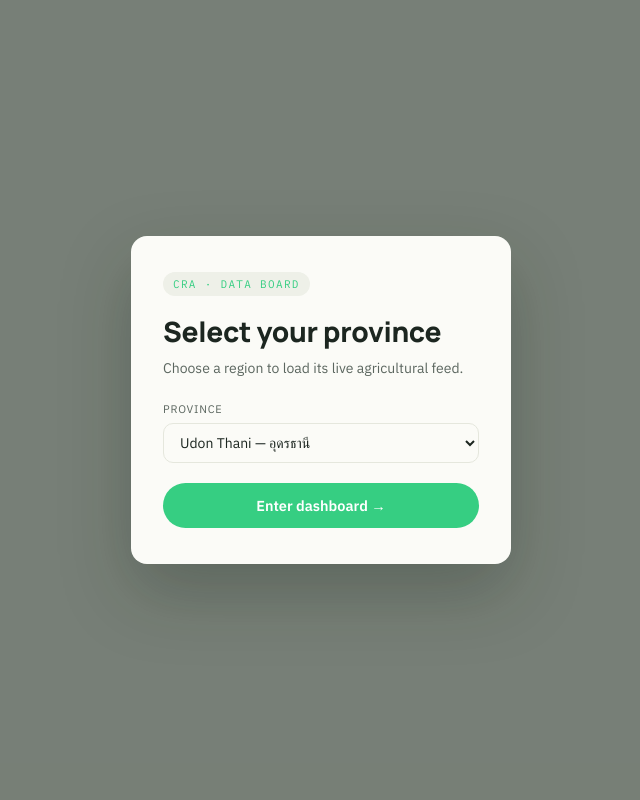
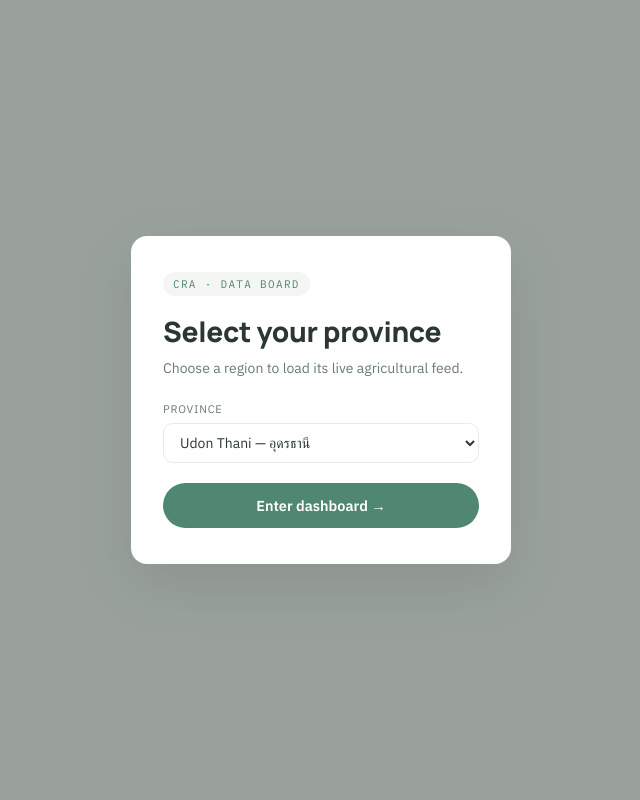
Before and after one commit to kittidae/CRA, a FastAPI app: page / in a window 1280 px wide. Shown: the whole page, without its empty margins (319-959 px from the left). Run offline with FastAPI, Linux system fonts and the light colour scheme.

Commit message:
color fix9

```diff
--- a/static/style.css
+++ b/static/style.css
@@ -1,29 +1,39 @@
 /* ===================================================
-   CRA DATA BOARD — DESIGN TOKENS
+   CRA DATA BOARD — DESIGN TOKENS (Soft & Clean Theme)
    =================================================== */
    :root {
-  /* color */
-  --paddy:        oklab(75.565% -0.15211 0.06718);
-  --paddy-light:  hsl(148, 50%, 56%);
-  --paddy-deep:   lab(70.92% 14.43 24.95);
-  --husk:         #e7ece6;
-  --husk-soft:    #FBE7C2;
-  --clay:         #BC5A2E;
-  --clay-soft:    #F3DCCB;
-  --monsoon:      #2E7CA6;
-  --monsoon-soft: #D9EAF1;
-  --sage-soft:    #DCEBDE;
-  --stone:        #EEF0E8;
-  --paper:        #FBFBF7;
-  --ink:          #1C2620;
-  --ink-soft:     #5B665F;
-  --ink-faint:    #8B948C;
-  --line:         #E5E7DD;
+    /* 🌿 โทนสีเขียวหลัก (ปรับให้ละมุนและสว่างขึ้น) */
+    --paddy:        #508770; /* Green Primary */
+    --paddy-light:  #6BA18A;
+    --paddy-deep:   #3B6B56;
+
+    /* 🌟 โทนสีเน้น (การตลาด/ราคา) */
+    --husk:         #D69E2E;
+    --husk-soft:    #FDF3E0;
+
+    /* 🌡️ โทนสีอุณหภูมิ */
+    --clay:         #C67B59;
+    --clay-soft:    #F7E9E0;
+
+    /* 💧 โทนสีน้ำ/สภาพอากาศ */
+    --monsoon:      #579DBE;
+    --monsoon-soft: #E8F3F8;
+
+    /* ⚪ พื้นหลังและเส้นขอบ (Soft Minimal) */
+    --sage-soft:    #EAF2EA;
+    --stone:        #F4F6F4; /* พื้นหลังจอสีเทาอ่อนมาก สบายตา */
+    --paper:        #FFFFFF; /* สีกล่องการ์ด ขาวสะอาด */
+    --ink:          #2D3732; /* สีข้อความหลัก เข้มแต่ไม่ดำสนิท */
+    --ink-soft:     #6B7A72; /* สีข้อความรอง */
+    --ink-faint:    #A0A8A4; /* สีข้อความจาง */
+    --line:         #E8EBE9; /* เส้นขอบบางและอ่อน */
+
+    /* 📦 รูปร่างและเงา */
     --radius:       16px;
     --radius-sm:    10px;
-  --shadow-card:  0 2px 4px rgba(28, 38, 32, 0.05), 0 14px 32px rgba(28, 38, 32, 0.08);
+    --shadow-card:  0 4px 16px rgba(0, 0, 0, 0.03); /* เงาบางเฉียบให้ดูลอย */
 
-  /* type */
+    /* 🔤 แบบอักษร */
     --font-display: "Manrope", sans-serif;
     --font-body:    "IBM Plex Sans", sans-serif;
     --font-mono:    "IBM Plex Mono", monospace;
@@ -65,12 +74,13 @@ body {
   .icon--monsoon { color: var(--monsoon); }
 
   /* ===================================================
-   MODAL
+     MODAL (ป๊อปอัปเลือกจังหวัด)
      =================================================== */
   .modal {
     position: fixed;
     inset: 0;
-  background: rgba(22, 36, 26, 0.55);
+    background: rgba(22, 36, 26, 0.4); /* ทำให้พื้นหลังตอนโหลดบางลง */
+    backdrop-filter: blur(4px); /* เพิ่มเบลอให้ดูหรูขึ้น */
     display: flex;
     justify-content: center;
     align-items: center;
@@ -84,7 +94,7 @@ body {
     max-width: 380px;
     padding: 36px 32px;
     border-radius: var(--radius);
-  box-shadow: 0 28px 70px rgba(22, 36, 26, 0.28);
+    box-shadow: 0 20px 60px rgba(0, 0, 0, 0.1);
     text-align: left;
   }
 
```
Also changed, not shown: other parts of static/style.css (+51 -49 lines). Lines whose indentation alone changed are shown as unchanged.
